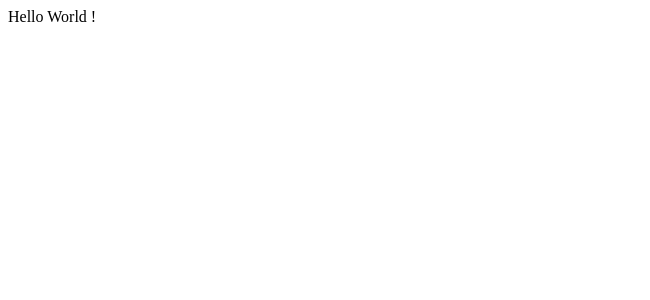
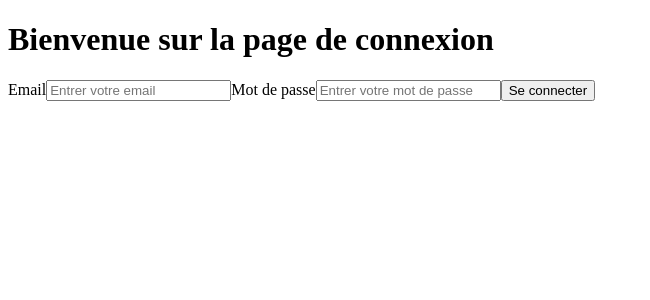
Before and after one commit to Alexia-N27/WeaveCraft, a React (Vite) app in the folder client/: page /login in a window 1280 px wide. Shown: the top 300 px of the page, without its empty margins (0-650 px from the left). Built offline with nearby package versions, Linux system fonts and the light colour scheme.

Commit message:
Connexion server/client, miser en place userRoutes et mise en place page de connexion

```diff
--- a/client/package.json
+++ b/client/package.json
@@ -11,7 +11,9 @@
   },
   "dependencies": {
     "react": "^18.2.0",
-    "react-dom": "^18.2.0"
+    "react-dom": "^18.2.0",
+    "react-router-dom": "^6.24.1",
+    "sass": "^1.77.8"
   },
   "devDependencies": {
     "@types/react": "^18.2.66",
--- a/client/src/App.jsx
+++ b/client/src/App.jsx
@@ -1,9 +1,9 @@
+import UserRouter from "./routers/UserRouter";
 
 function App() {
-
   return (
-    <main>Hello World !</main>
-  )
+      <UserRouter />
+  );
 }
 
-export default App
+export default App;
--- a/client/src/main.jsx
+++ b/client/src/main.jsx
@@ -1,7 +1,10 @@
 import ReactDOM from 'react-dom/client';
+import { BrowserRouter } from "react-router-dom";
+
 import App from './App.jsx';
-import './index.css';
 
 ReactDOM.createRoot(document.getElementById('root')).render(
+  <BrowserRouter>
     <App />
+  </BrowserRouter>
 );
--- /dev/null
+++ b/client/src/routers/UserRouter.jsx
@@ -0,0 +1,22 @@
+import { Routes, Route } from "react-router-dom";
+
+import HomePage from "../views/user/HomePage";
+import Login from "../views/auth/Login";
+import Register from "../views/auth/Register";
+import UserProfile from "../views/user/UserProfile";
+import NotFound from "../views/NotFound";
+
+function Router() {
+  console.log("User Router");
+  return (
+    <Routes>
+      <Route path="/" element={<HomePage />} />
+      <Route path="/login" element={<Login />} />
+      <Route path="/register" element={<Register />} />
+      <Route path="/profile" element={<UserProfile />} />
+      <Route path="*" element={<NotFound />} />
+    </Routes>
+  )
+}
+
+export default Router;
--- /dev/null
+++ b/client/src/views/NotFound.jsx
@@ -0,0 +1,7 @@
+function NotFound() {
+  return (
+    <h1>Bienvenue sur la page NOT FOUND</h1>
+  );
+}
+
+export default NotFound;
--- /dev/null
+++ b/client/src/views/auth/Login.jsx
@@ -0,0 +1,71 @@
+import { useState } from "react";
+import { useNavigate } from "react-router-dom";
+
+
+function Login() {
+  const [email, setEmail] = useState("");
+  const [password, setPassword] = useState("");
+  const [error, setError] = useState("");
+  const navigate = useNavigate();
+
+  async function handleSubmit(e) {
+    e.preventDefault();
+    setError("");
+
+    try {
+      const response = await fetch('http://localhost:9000/api/v1/auth/login', {
+        method: 'POST',
+        headers: {
+          'Content-Type': 'application/json',
+        },
+        body: JSON.stringify({ email, password }),
+        credentials: 'include',
+      });
+
+      if (response.ok) {
+        const data = await response.json();
+        console.log("Connexion réussie:", data);
+        navigate("/");
+      } else {
+        const errorData = await response.json();
+        setError(errorData.message || "Erreur de connexion");
+      }
+    } catch (error) {
+      setError("Erreur de connexion");
+    }
+  }
+
+  return(
+    <main>
+    <h1>Bienvenue sur la page de connexion</h1>
+    {error && <p style={{ color: 'red' }}>{error}</p>}
+    <form onSubmit={handleSubmit}>
+      <label>Email</label>
+      <input
+        type="email"
+        name="email"
+        placeholder="Entrer votre email"
+        aria-label="Entrer votre email"
+        value={email}
+        onChange={(e) => setEmail(e.target.value)}
+        required
+      />
+
+      <label>Mot de passe</label>
+      <input
+        type="password"
+        name="password"
+        placeholder="Entrer votre mot de passe"
+        aria-label="Entrer votre mot de passe"
+        value={password}
+        onChange={(e) => setPassword(e.target.value)}
+        required
+      />
+
+      <button type="submit">Se connecter</button>
+    </form>
+    </main>
+  );
+}
+
+export default Login;
--- /dev/null
+++ b/client/src/views/auth/Register.jsx
@@ -0,0 +1,7 @@
+function Register() {
+  return (
+    <h1>Bienvenue sur la page d&apos;inscription</h1>
+  );
+}
+
+export default Register;
--- /dev/null
+++ b/client/src/views/user/HomePage.jsx
@@ -0,0 +1,7 @@
+function HomePage() {
+  return (
+    <h1>Vous êtes sur la HomePage/User</h1>
+  )
+}
+
+export default HomePage;
--- /dev/null
+++ b/client/src/views/user/UserProfile.jsx
@@ -0,0 +1,7 @@
+function UserProfile() {
+  return (
+    <h1>Bienvenue sur la page profil utilisateur</h1>
+  );
+}
+
+export default UserProfile;
```
Also changed, not shown: client/src/index.css (deleted), 1 other file (tests, documents, lock files or other folders).
